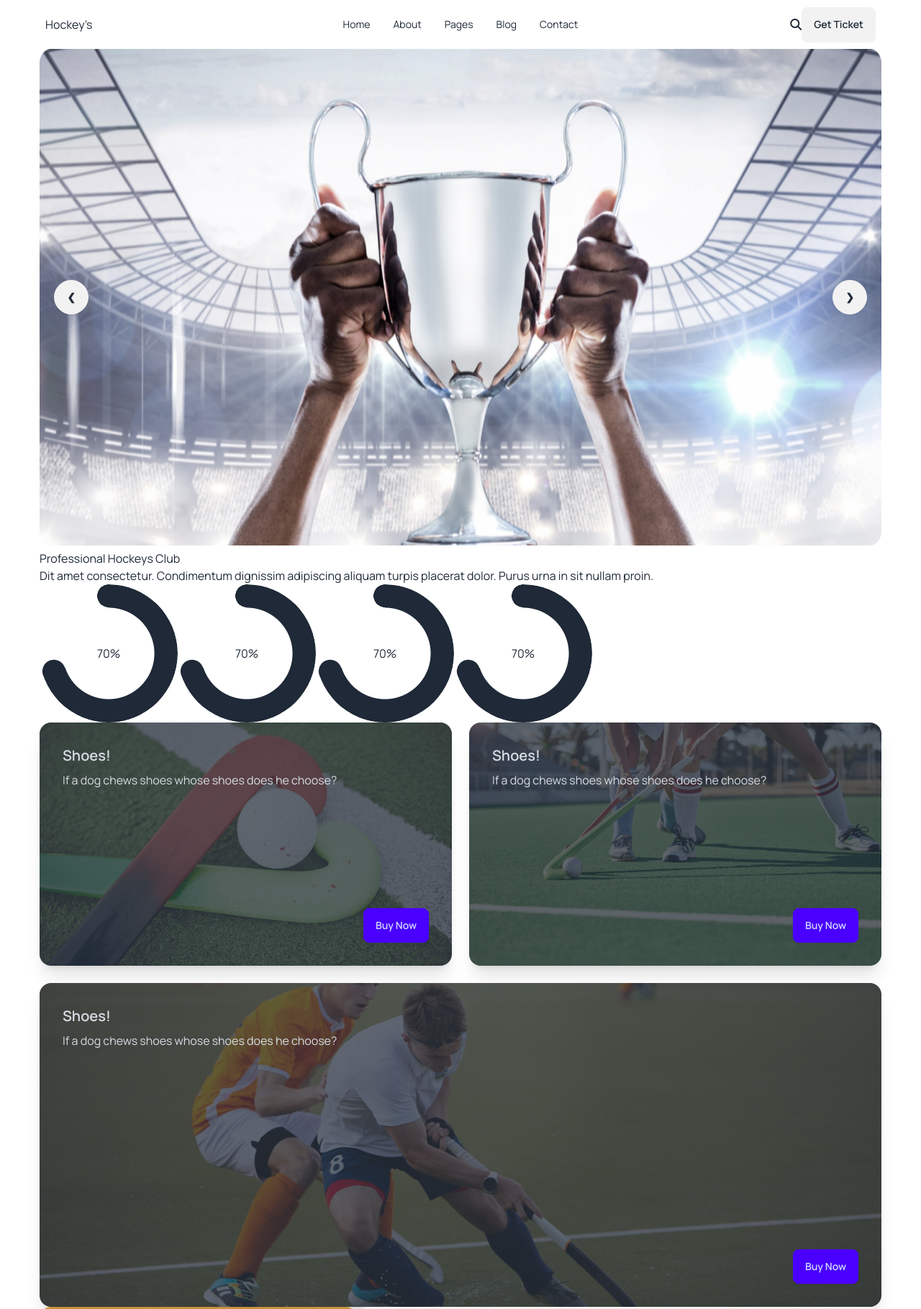
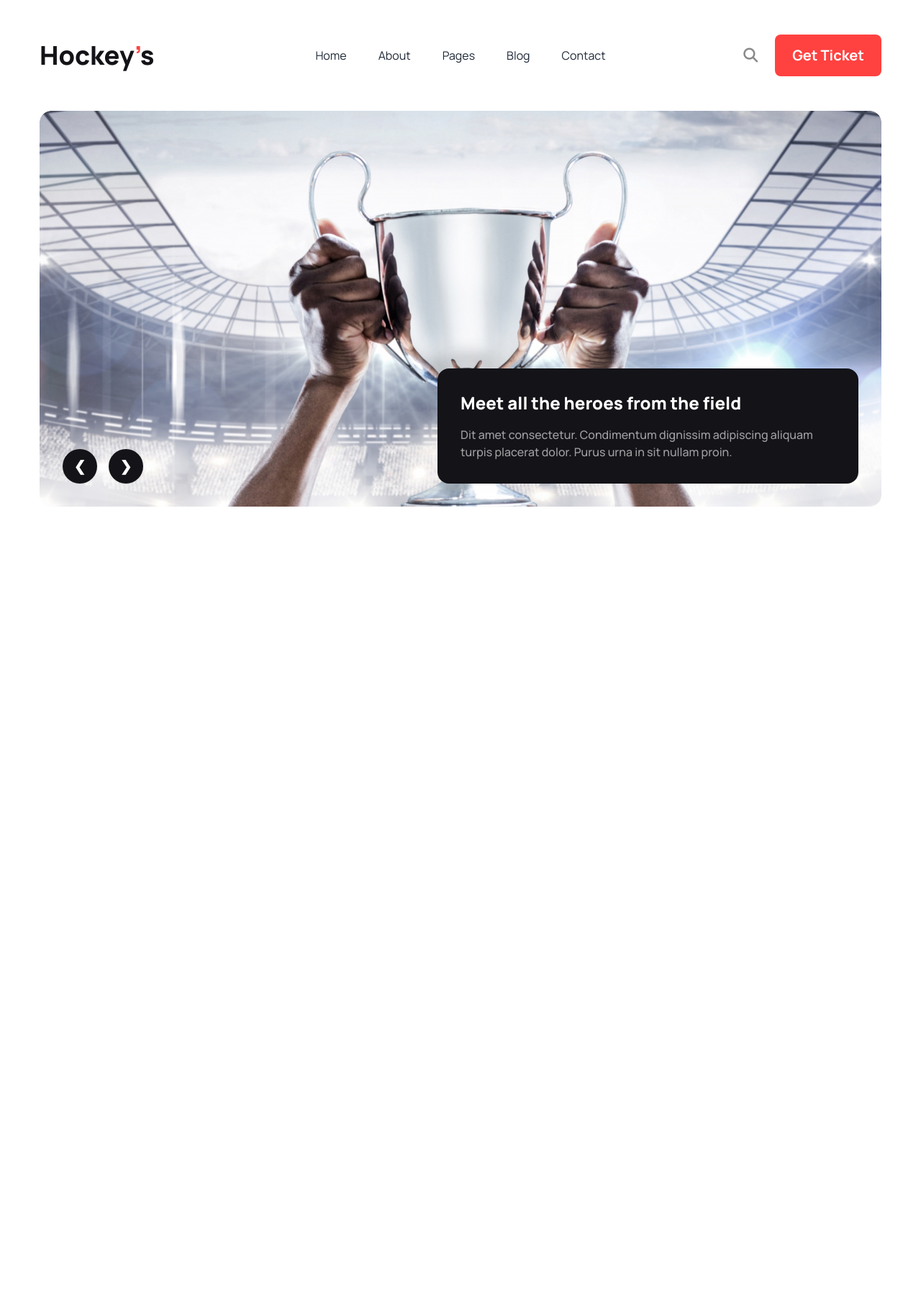
Before and after one commit to ashiqsetu/hockeys, a plain HTML site: page index.html in a window 1280 px wide. Shown: the top 1819 px of the page at 72% size. After the commit the page ends 800 px from the top, so only its background shows below. Drawn offline with nearby package versions, Linux system fonts and the light colour scheme.

Commit message:
Navbar and Banner section design

```diff
--- a/index.html
+++ b/index.html
@@ -17,6 +17,8 @@
             extend: {
               colors: {
                 clifford: '#da373d',
+                'primaryColor': '#131318',
+                'secondaryColor': '#FF4240',
               }
             }
           }
@@ -30,17 +32,38 @@
             width: 1170px !important;
             margin: 0 auto;
         }
+        @media (max-width: 1199.98px) {
+            .container {
+                width: 960px !important;
+            }
+        }
+        @media (max-width: 991.98px) {
+            .container {
+                width: 720px !important;
+            }
+        }
+        @media (max-width: 767.98px) {
+            .container {
+                width: 540px !important;
+            }
+        }
+        @media (max-width: 575.98px) {
+            .container {
+                width: 100% !important;
+                padding: 0 15px;
+            }
+        }
     </style>
 </head>
 
-<body class="font-manrope">
+<body class="font-manrope m-0 p-0">
     <!-- Header section start  -->
     <header>
         <div class="container">
-            <div class="navbar bg-base-100">
+            <div class="navbar bg-base-100 p-0 my-6 lg:my-12 min-h-max">
                 <div class="navbar-start">
                   <div class="dropdown">
-                    <div tabindex="0" role="button" class="btn btn-ghost lg:hidden">
+                    <div tabindex="0" role="button" class="lg:hidden">
                       <svg xmlns="http://www.w3.org/2000/svg" class="h-5 w-5" fill="none" viewBox="0 0 24 24" stroke="currentColor"><path stroke-linecap="round" stroke-linejoin="round" stroke-width="2" d="M4 6h16M4 12h8m-8 6h16" /></svg>
                     </div>
                     <ul tabindex="0" class="menu menu-sm dropdown-content mt-3 z-[1] p-2 shadow bg-base-100 rounded-box w-52">
@@ -51,54 +74,70 @@
                         <li><a>Contact</a></li>
                     </ul>
                   </div>
-                  <a href="index.html" class="logo">Hockey<span>’</span>s</a>
+                  <a href="index.html" class="text-primaryColor font-extrabold text-2xl lg:text-4xl ml-4 lg:ml-0">Hockey<span class="text-secondaryColor">’</span>s</a>
                 </div>
                 <div class="navbar-center hidden lg:flex">
-                  <ul class="menu menu-horizontal px-1">
-                    <li><a>Home</a></li>
-                    <li><a>About</a></li>
-                    <li><a>Pages</a></li>
-                    <li><a>Blog</a></li>
-                    <li><a>Contact</a></li>
+                  <ul class="inline-flex gap-11">
+                    <li><a class="transition-all text-base cursor-pointer hover:text-secondaryColor hover:font-semibold">Home</a></li>
+                    <li><a class="transition-all text-base cursor-pointer hover:text-secondaryColor hover:font-semibold">About</a></li>
+                    <li><a class="transition-all text-base cursor-pointer hover:text-secondaryColor hover:font-semibold">Pages</a></li>
+                    <li><a class="transition-all text-base cursor-pointer hover:text-secondaryColor hover:font-semibold">Blog</a></li>
+                    <li><a class="transition-all text-base cursor-pointer hover:text-secondaryColor hover:font-semibold">Contact</a></li>
                   </ul>
                 </div>
-                <div class="navbar-end">
-                    <a href="#"><i class="fa fa-search"></i></a>
-                    <a class="btn">Get Ticket</a>
+                <div class="navbar-end gap-6">
+                    <a class="text-[#89898B] text-xl cursor-pointer hidden lg:inline-block"><i class="fa fa-search"></i></a>
+                    <a class="bg-secondaryColor text-white px-4 lg:px-6 py-2 lg:py-[15px] text-lg lg:text-xl font-bold rounded-lg cursor-pointer">Get Ticket</a>
                 </div>
             </div>
         </div>
     </header>
     <!-- Slider section start  -->
-    <section>
+    <section class="">
         <div class="container">
-            <div class="carousel w-full">
+            <div class="carousel w-full h-[550px]">
                 <div id="slide1" class="carousel-item relative w-full">
-                  <img src="img/1.png" class="w-full" />
-                  <div class="absolute flex justify-between transform -translate-y-1/2 left-5 right-5 top-1/2">
-                    <a href="#slide4" class="btn btn-circle">❮</a>
-                    <a href="#slide2" class="btn btn-circle">❯</a>
+                  <img src="img/1.png" class="w-full object-cover rounded-2xl" />
+                  <div class="absolute bottom-8 right-8 p-8 bg-primaryColor rounded-2xl w-2/4">
+                    <h5 class="text-white font-extrabold text-2xl mb-4">Meet all the heroes from the field</h5>
+                    <p class="text-base font-medium text-[#ffffff99]">Dit amet consectetur. Condimentum dignissim adipiscing aliquam turpis placerat dolor. Purus urna in sit nullam proin.</p>
+                  </div>
+                  <div class="absolute flex gap-4 transform left-8 bottom-8">
+                    <a href="#slide4" class="btn btn-circle border-0 border-none text-xl bg-primaryColor text-white hover:bg-secondaryColor">❮</a>
+                    <a href="#slide2" class="btn btn-circle border-0 border-none text-xl bg-primaryColor text-white hover:bg-secondaryColor">❯</a>
                   </div>
                 </div>
                 <div id="slide2" class="carousel-item relative w-full">
-                  <img src="img/2.png" class="w-full" />
-                  <div class="absolute flex justify-between transform -translate-y-1/2 left-5 right-5 top-1/2">
-                    <a href="#slide1" class="btn btn-circle">❮</a>
-                    <a href="#slide3" class="btn btn-circle">❯</a>
+                  <img src="img/2.png" class="w-full object-cover rounded-2xl" />
+                  <div class="absolute bottom-8 right-8 p-8 bg-primaryColor rounded-2xl w-2/4">
+                    <h5 class="text-white font-extrabold text-2xl mb-4">Meet all the heroes from the field</h5>
+                    <p class="text-base font-medium text-[#ffffff99]">Dit amet consectetur. Condimentum dignissim adipiscing aliquam turpis placerat dolor. Purus urna in sit nullam proin.</p>
+                  </div>
+                  <div class="absolute flex gap-4 transform left-8 bottom-8">
+                    <a href="#slide1" class="btn btn-circle border-0 border-none text-xl bg-primaryColor text-white hover:bg-secondaryColor">❮</a>
+                    <a href="#slide3" class="btn btn-circle border-0 border-none text-xl bg-primaryColor text-white hover:bg-secondaryColor">❯</a>
                   </div>
                 </div>
                 <div id="slide3" class="carousel-item relative w-full">
-                  <img src="img/3.png" class="w-full" />
-                  <div class="absolute flex justify-between transform -translate-y-1/2 left-5 right-5 top-1/2">
-                    <a href="#slide2" class="btn btn-circle">❮</a>
-                    <a href="#slide4" class="btn btn-circle">❯</a>
+                  <img src="img/3.png" class="w-full object-cover rounded-2xl" />
+                  <div class="absolute bottom-8 right-8 p-8 bg-primaryColor rounded-2xl w-2/4">
+                    <h5 class="text-white font-extrabold text-2xl mb-4">Meet all the heroes from the field</h5>
+                    <p class="text-base font-medium text-[#ffffff99]">Dit amet consectetur. Condimentum dignissim adipiscing aliquam turpis placerat dolor. Purus urna in sit nullam proin.</p>
+                  </div>
+                  <div class="absolute flex gap-4 transform left-8 bottom-8">
+                    <a href="#slide2" class="btn btn-circle border-0 border-none text-xl bg-primaryColor text-white hover:bg-secondaryColor">❮</a>
+                    <a href="#slide4" class="btn btn-circle border-0 border-none text-xl bg-primaryColor text-white hover:bg-secondaryColor">❯</a>
                   </div>
                 </div>
                 <div id="slide4" class="carousel-item relative w-full">
-                  <img src="img/4.png" class="w-full" />
-                  <div class="absolute flex justify-between transform -translate-y-1/2 left-5 right-5 top-1/2">
-                    <a href="#slide3" class="btn btn-circle">❮</a>
-                    <a href="#slide1" class="btn btn-circle">❯</a>
+                  <img src="img/4.png" class="w-full object-cover rounded-2xl" />
+                  <div class="absolute bottom-8 right-8 p-8 bg-primaryColor rounded-2xl w-2/4">
+                    <h5 class="text-white font-extrabold text-2xl mb-4">Meet all the heroes from the field</h5>
+                    <p class="text-base font-medium text-[#ffffff99]">Dit amet consectetur. Condimentum dignissim adipiscing aliquam turpis placerat dolor. Purus urna in sit nullam proin.</p>
+                  </div>
+                  <div class="absolute flex gap-4 transform left-8 bottom-8">
+                    <a href="#slide3" class="btn btn-circle border-0 border-none text-xl bg-primaryColor text-white hover:bg-secondaryColor">❮</a>
+                    <a href="#slide1" class="btn btn-circle border-0 border-none text-xl bg-primaryColor text-white hover:bg-secondaryColor">❯</a>
                   </div>
                 </div>
             </div>
@@ -107,7 +146,7 @@
     <!-- Main content area start  -->
     <main>
         <!-- Features section start  -->
-        <section>
+        <!-- <section>
             <div class="container">
                 <div>
                     <h1>Professional Hockeys Club</h1>
@@ -128,9 +167,9 @@
                     </div>
                 </div>
             </div>
-        </section>
+        </section> -->
         <!-- Program section start  -->
-        <section>
+        <!-- <section>
             <div class="container">
                 <div></div>
                 <div class="grid grid-cols-2 gap-6">
@@ -166,11 +205,11 @@
                     </div>
                 </div>
             </div>
-        </section>
+        </section> -->
         <!-- New products section start  -->
         <section></section>
         <!-- Clients question section start  -->
-        <section>
+        <!-- <section>
             <div class="container">
                 <div></div>
                 <div class="flex">
@@ -208,10 +247,10 @@
                     </div>
                 </div>
             </div>
-        </section>
+        </section> -->
     </main>
     <!-- Footer section start  -->
-    <section class="bg-black">
+    <!-- <section class="bg-black">
         <div class="container">
             <footer class="footer p-10">
                 <aside>
@@ -240,7 +279,7 @@
                 </nav>
             </footer>
         </div>
-    </section>
+    </section> -->
 </body>
 
 </html>
--- a/tailwind.config.js
+++ b/tailwind.config.js
@@ -2,7 +2,9 @@
 module.exports = {
     content: ["./src/**/*.{html,js}"],
     theme: {
-        extend: {},
+        extend: {
+
+        },
     },
     plugins: [],
 }
```
Lines whose indentation alone changed are shown as unchanged.
